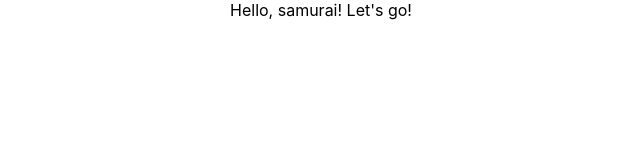
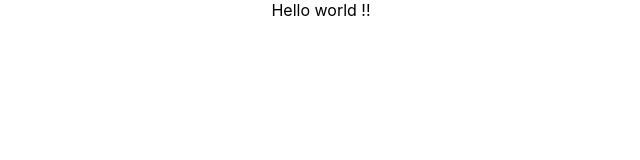
Before and after one commit to Rumata-SL/project_social_network, a React (Create React App) app: page / in a window 1280 px wide. Shown: the top 160 px of the page, without its empty margins (319-959 px from the left). Built offline with nearby package versions, Linux system fonts and the light colour scheme.

Commit message:
First commit

```diff
--- a/src/App.tsx
+++ b/src/App.tsx
@@ -4,7 +4,7 @@ import './App.css';
 function App() {
   return (
     <div className="App">
-     Hello, samurai! Let's go!
+     Hello world !!
     </div>
   );
 }
```
Also changed, not shown: 1 other file (tests, documents, lock files or other folders).
